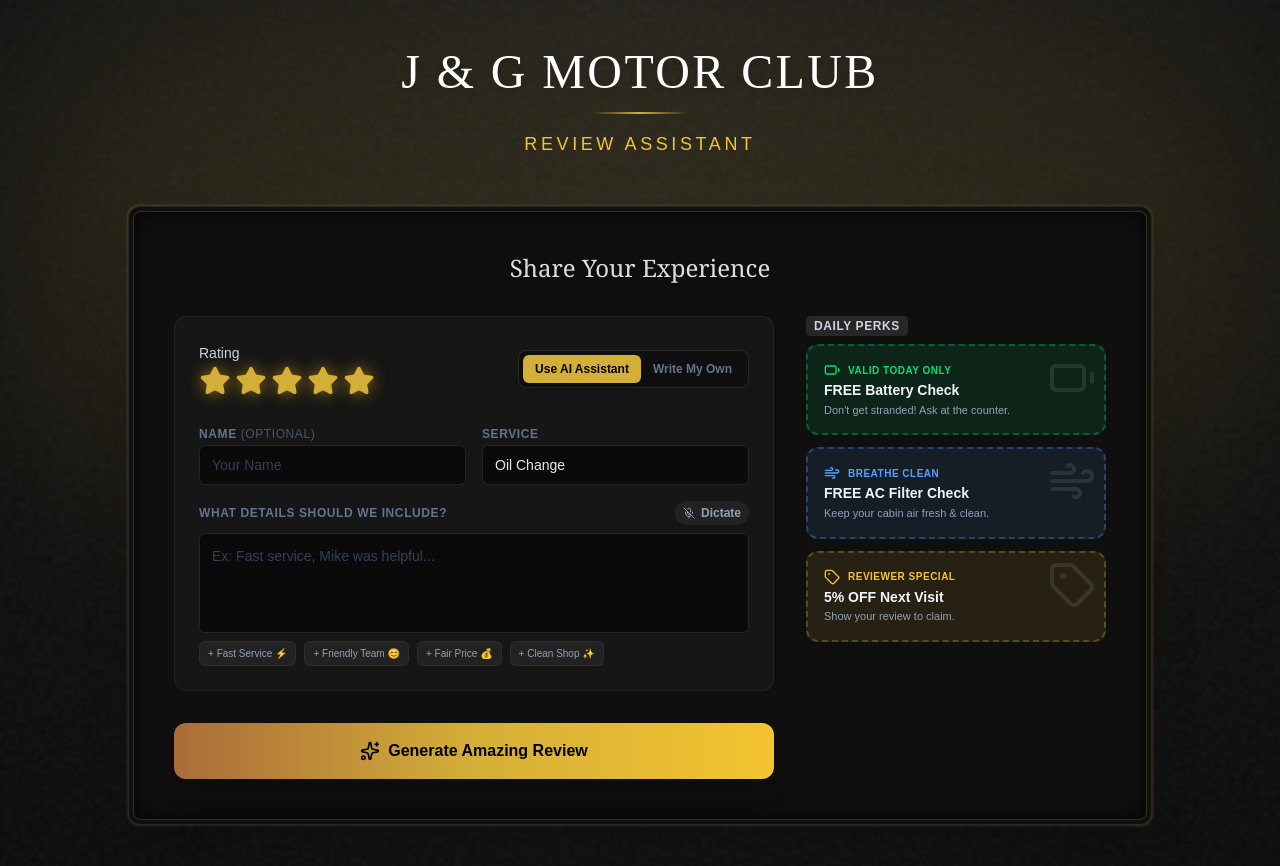
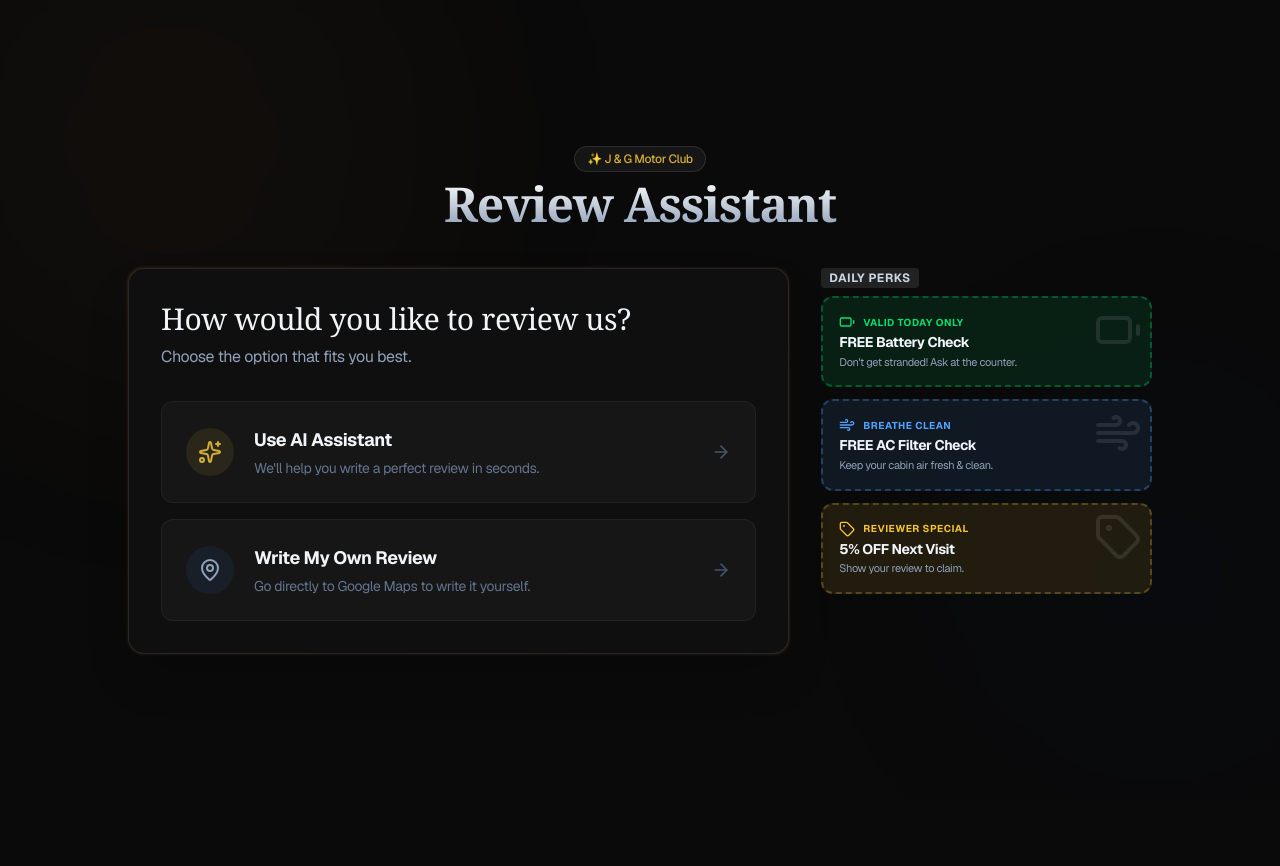
Before and after one commit to siddharth175/jg-motor-club-reviews, a Next.js app: page / in a window 1280 px wide. Shown: the top 866 px of the page. After the commit the page ends 800 px from the top, so only its background shows below. Built offline with nearby package versions, Linux system fonts and the light colour scheme.

Commit message:
Implement split landing page: AI vs Manual + Persistent Rewards

```diff
--- a/src/app/page.tsx
+++ b/src/app/page.tsx
@@ -3,20 +3,15 @@
 import { useState } from "react";
 import { ReviewForm, ReviewData } from "@/components/ReviewForm";
 import { ReviewAction } from "@/components/ReviewAction";
+import { LandingSelection } from "@/components/LandingSelection";
+import { RewardSidebar } from "@/components/RewardSelector";
 
 export default function Home() {
-  const [step, setStep] = useState<"form" | "result">("form");
+  const [step, setStep] = useState<"landing" | "form" | "result">("landing");
   const [generatedReview, setGeneratedReview] = useState("");
   const [isLoading, setIsLoading] = useState(false);
 
   const handleGenerate = async (data: ReviewData) => {
-    // If manual mode, skip the AI generation
-    if (data.mode === 'manual') {
-      setGeneratedReview(data.experience);
-      setStep("result");
-      return;
-    }
-
     setIsLoading(true);
     try {
       const response = await fetch("/api/generate", {
@@ -28,11 +23,6 @@ export default function Home() {
       if (!response.ok) throw new Error("Failed to generate review");
 
       const result = await response.json();
-
-      if (result.error) {
-        throw new Error(result.error);
-      }
-
       setGeneratedReview(result.review);
       setStep("result");
     } catch (error) {
@@ -44,48 +34,60 @@ export default function Home() {
   };
 
   return (
-    <div className="min-h-screen flex flex-col items-center justify-center py-12 px-4 sm:px-6 lg:px-8 relative">
-
-
-      {/* Background Glow Effect */}
-      <div className="absolute top-0 left-1/2 -translate-x-1/2 w-full h-[500px] bg-gold-500/10 blur-[100px] rounded-full pointer-events-none" />
-
-      {/* Header / Logo */}
-      <div className="mb-12 text-center relative z-10">
-        <h1 className="text-4xl md:text-5xl font-serif tracking-wider text-white drop-shadow-md" style={{ fontFamily: '"Playfair Display", serif' }}>
-          J & G MOTOR CLUB
-        </h1>
-        <div className="w-24 h-[2px] bg-gradient-to-r from-transparent via-gold-500 to-transparent mx-auto my-4" />
-        <p className="text-gold-400 text-lg tracking-[0.2em] uppercase font-light">
-          Review Assistant
-        </p>
+    <main className="min-h-screen bg-[#0a0a0a] text-slate-200 p-4 sm:p-8 flex items-center justify-center font-sans tracking-tight">
+      {/* Background Gradients */}
+      <div className="fixed inset-0 overflow-hidden pointer-events-none">
+        <div className="absolute -top-[20%] -left-[10%] w-[600px] h-[600px] bg-gold-600/10 rounded-full blur-[120px] opacity-40 animate-pulse" />
+        <div className="absolute top-[40%] -right-[10%] w-[500px] h-[500px] bg-blue-900/10 rounded-full blur-[100px] opacity-30" />
       </div>
 
-      {/* Main Card */}
-      <div className="w-full max-w-5xl relative group">
+      <div className="w-full max-w-5xl relative z-10">
+        <header className="mb-10 text-center space-y-2">
+          <div className="inline-block px-3 py-1 rounded-full bg-white/5 border border-white/10 text-xs font-medium text-gold-500 mb-2">
+            ✨ J & G Motor Club
+          </div>
+          <h1 className="text-4xl sm:text-5xl font-extrabold text-transparent bg-clip-text bg-gradient-to-b from-white to-slate-400 font-serif tracking-tight">
+            Review Assistant
+          </h1>
+        </header>
 
-        {/* Card Border Gradient */}
-        <div className="absolute -inset-[1px] bg-gradient-to-br from-gold-600/50 via-gold-400/20 to-gold-600/50 rounded-xl blur-[1px] opacity-70" />
+        {/* Layout Grid */}
+        <div className="flex flex-col lg:flex-row gap-8">
 
-        <div className="relative bg-[#0F0F0F] rounded-xl shadow-2xl overflow-hidden border border-white/10 p-1">
-          <div className="bg-[#0F0F0F] border border-gold-500/20 rounded-lg p-6 sm:p-10 shadow-[inset_0_0_20px_rgba(0,0,0,0.8)]">
-            <div className="mb-8 text-center">
-              <h2 className="text-2xl font-serif text-slate-100/90 drop-shadow-sm">
-                {step === "form" ? "Share Your Experience" : "Ready to Post!"}
-              </h2>
+          {/* Main Content Area (2/3) */}
+          <div className="w-full lg:w-2/3">
+            <div className="relative group">
+              {/* Border Gradient */}
+              <div className="absolute -inset-[1px] bg-gradient-to-br from-gold-600/50 via-gold-400/20 to-gold-600/50 rounded-2xl blur-[1px] opacity-40" />
+
+              <div className="relative bg-[#0F0F0F] border border-white/10 rounded-2xl shadow-2xl p-6 sm:p-8 backdrop-blur-xl">
+
+                {step === "landing" && (
+                  <LandingSelection onSelectAI={() => setStep("form")} />
+                )}
+
+                {step === "form" && (
+                  <ReviewForm onGenerate={handleGenerate} isLoading={isLoading} />
+                )}
+
+                {step === "result" && (
+                  <ReviewAction
+                    initialReview={generatedReview}
+                    onReset={() => setStep("landing")}
+                  />
+                )}
+              </div>
             </div>
+          </div>
 
-            {step === "form" ? (
-              <ReviewForm onGenerate={handleGenerate} isLoading={isLoading} />
-            ) : (
-              <ReviewAction
-                initialReview={generatedReview}
-                onReset={() => setStep("form")}
-              />
-            )}
+          {/* Right Sidebar (1/3) - Always Visible */}
+          <div className="w-full lg:w-1/3">
+            <RewardSidebar />
           </div>
+
         </div>
+
       </div>
-    </div>
+    </main>
   );
 }
--- /dev/null
+++ b/src/components/LandingSelection.tsx
@@ -0,0 +1,75 @@
+"use client";
+
+import React from "react";
+import { Sparkles, MapPin, ArrowRight } from "lucide-react";
+import { getGoogleReviewUrl } from "@/lib/google-url";
+
+interface LandingSelectionProps {
+    onSelectAI: () => void;
+}
+
+export const LandingSelection: React.FC<LandingSelectionProps> = ({ onSelectAI }) => {
+
+    const handleWriteOwn = () => {
+        window.open(getGoogleReviewUrl(), "_blank");
+    };
+
+    return (
+        <div className="space-y-8 animate-in fade-in zoom-in-95 duration-500">
+            <div className="space-y-2">
+                <h2 className="text-3xl font-serif text-slate-100">
+                    How would you like to review us?
+                </h2>
+                <p className="text-slate-400">
+                    Choose the option that fits you best.
+                </p>
+            </div>
+
+            <div className="grid grid-cols-1 gap-4">
+                {/* Option 1: AI Assistant */}
+                <button
+                    onClick={onSelectAI}
+                    className="group relative flex items-center p-6 bg-[#161616] border border-white/5 rounded-xl hover:border-gold-500/50 transition-all hover:bg-[#1a1a1a] text-left"
+                >
+                    <div className="absolute inset-0 bg-gradient-to-r from-gold-500/5 to-transparent opacity-0 group-hover:opacity-100 transition-opacity rounded-xl" />
+
+                    <div className="h-12 w-12 rounded-full bg-gold-500/10 flex items-center justify-center mr-5 group-hover:scale-110 transition-transform">
+                        <Sparkles className="h-6 w-6 text-gold-500" />
+                    </div>
+
+                    <div className="flex-1">
+                        <h3 className="text-lg font-bold text-slate-100 group-hover:text-gold-400 transition-colors">
+                            Use AI Assistant
+                        </h3>
+                        <p className="text-sm text-slate-500 mt-1">
+                            We'll help you write a perfect review in seconds.
+                        </p>
+                    </div>
+
+                    <ArrowRight className="h-5 w-5 text-slate-600 group-hover:text-gold-500 group-hover:translate-x-1 transition-all" />
+                </button>
+
+                {/* Option 2: Write My Own */}
+                <button
+                    onClick={handleWriteOwn}
+                    className="group relative flex items-center p-6 bg-[#161616] border border-white/5 rounded-xl hover:border-slate-500/50 transition-all hover:bg-[#1a1a1a] text-left"
+                >
+                    <div className="h-12 w-12 rounded-full bg-slate-800/50 flex items-center justify-center mr-5 group-hover:scale-110 transition-transform">
+                        <MapPin className="h-6 w-6 text-slate-400" />
+                    </div>
+
+                    <div className="flex-1">
+                        <h3 className="text-lg font-bold text-slate-100 group-hover:text-slate-200 transition-colors">
+                            Write My Own Review
+                        </h3>
+                        <p className="text-sm text-slate-500 mt-1">
+                            Go directly to Google Maps to write it yourself.
+                        </p>
+                    </div>
+
+                    <ArrowRight className="h-5 w-5 text-slate-600 group-hover:text-slate-300 group-hover:translate-x-1 transition-all" />
+                </button>
+            </div>
+        </div>
+    );
+};
--- a/src/components/ReviewForm.tsx
+++ b/src/components/ReviewForm.tsx
@@ -299,10 +299,6 @@ export const ReviewForm: React.FC<ReviewFormProps> = ({
                 </button>
             </form>
 
-            {/* RIGHT COLUMN: ADS */}
-            <div className="w-full lg:w-1/3">
-                <RewardSidebar />
-            </div>
         </div>
     );
 };
```
Lines whose indentation alone changed are shown as unchanged.
